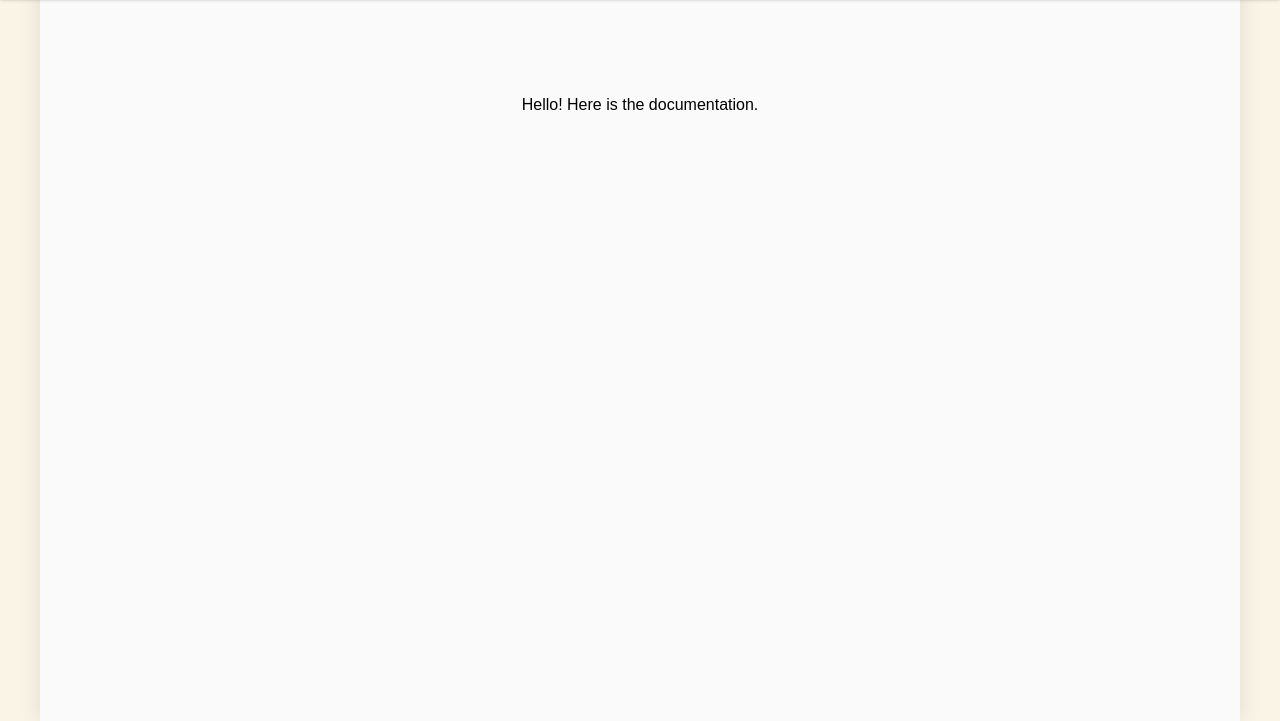
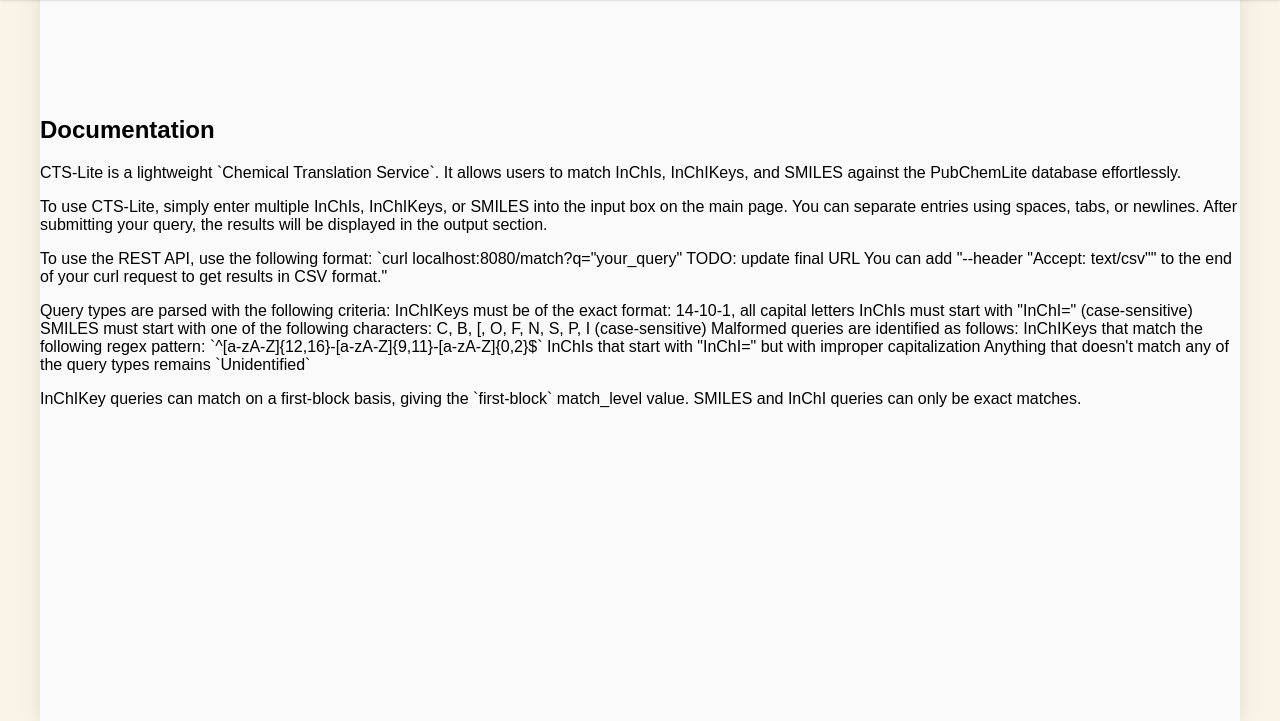
Before and after one commit to metabolomics-us/cts-lite, a plain HTML site: page web/pages/documentation.html in a window 1280 px wide. Shown: the part 79-800 px from the top of the page. Drawn offline with Linux system fonts and the light colour scheme.

Commit message:
Rough draft of documentation

```diff
--- a/web/pages/documentation.html
+++ b/web/pages/documentation.html
@@ -22,7 +22,38 @@
             <a class="navbar-item" href="https://github.com/metabolomics-us/cts-lite/issues" target="_blank">Issue Tracker</a>
         </div>
         <div>
-            Hello! Here is the documentation.
+            <h2>Documentation</h2>
+
+            <p>
+                CTS-Lite is a lightweight `Chemical Translation Service`. It allows users to match InChIs, InChIKeys, and SMILES against the PubChemLite database effortlessly.
+            </p>
+
+            <p>
+                To use CTS-Lite, simply enter multiple InChIs, InChIKeys, or SMILES into the input box on the main page. You can separate entries using spaces, tabs, or newlines. After submitting your query, the results will be displayed in the output section.
+            </p>
+
+            <p>
+                To use the REST API, use the following format: `curl localhost:8080/match?q="your_query" TODO: update final URL
+
+                You can add "--header "Accept: text/csv"" to the end of your curl request to get results in CSV format."
+            </p>
+
+            <p>
+                Query types are parsed with the following criteria:
+                InChIKeys must be of the exact format: 14-10-1, all capital letters
+                InChIs must start with "InChI=" (case-sensitive)
+                SMILES must start with one of the following characters: C, B, [, O, F, N, S, P, I (case-sensitive)
+
+                Malformed queries are identified as follows:
+                InChIKeys that match the following regex pattern: `^[a-zA-Z]{12,16}-[a-zA-Z]{9,11}-[a-zA-Z]{0,2}$`
+                InChIs that start with "InChI=" but with improper capitalization
+                Anything that doesn't match any of the query types remains `Unidentified`
+            </p>
+
+            <p>
+                InChIKey queries can match on a first-block basis, giving the `first-block` match_level value. SMILES and InChI queries can only be exact matches.
+            </p>
+
         </div>
     </div>
 </body>
```
